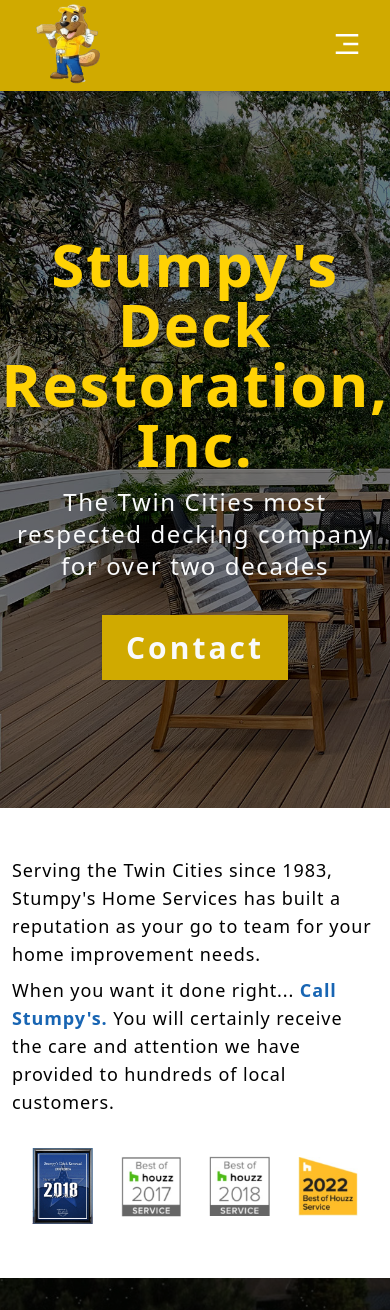
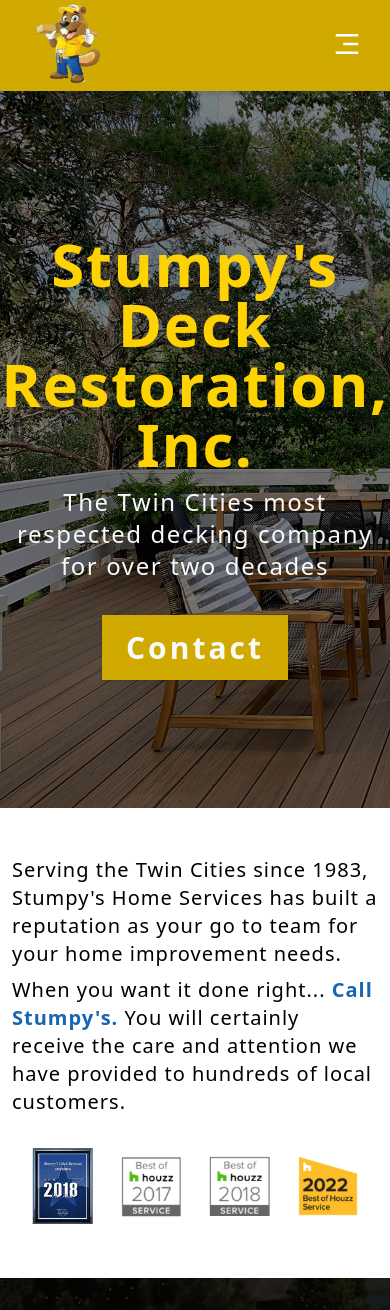
Before and after one commit to latz09/stumpys-decks, a Next.js app: page / in a window 390 px wide. Shown: the top 1310 px of the page. Built offline with nearby package versions, Linux system fonts and the light colour scheme.

Commit message:
about font change

```diff
--- a/components/about/AboutBlurb.js
+++ b/components/about/AboutBlurb.js
@@ -1,10 +1,9 @@
 import Image from 'next/image';
-import mnOutline from '../../public/images/logo.png';
 import { awards } from '../../data/awards';
 
 const AboutBlurb = () => {
 	return (
-		<div className='grid gap-8 md:grid-cols-2 place-items-center max-w-7xl mx-auto py-12'>
+		<div className='grid gap-8 md:grid-cols-2 place-items-center max-w-7xl mx-auto py-12 '>
 			<div className='grid grid-cols-4 items-center gap-7 px-8 order-2 '>
 				{awards.map(award => (
 					<div key={award.title} className="">
@@ -13,7 +12,7 @@
 				))}
 
 			</div>
-			<div className='text-lg md:text-2xl tracking-wider grid gap-2 px-3 '>
+			<div className='text-xl md:text-2xl tracking-wider grid gap-2 px-3 '>
 				<span>
 					Serving the Twin Cities since 1983,{' '}
 					<span className=''>
```
